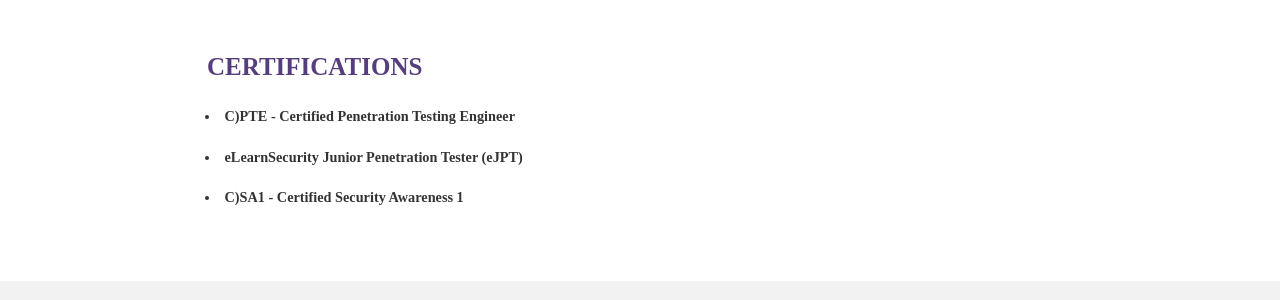
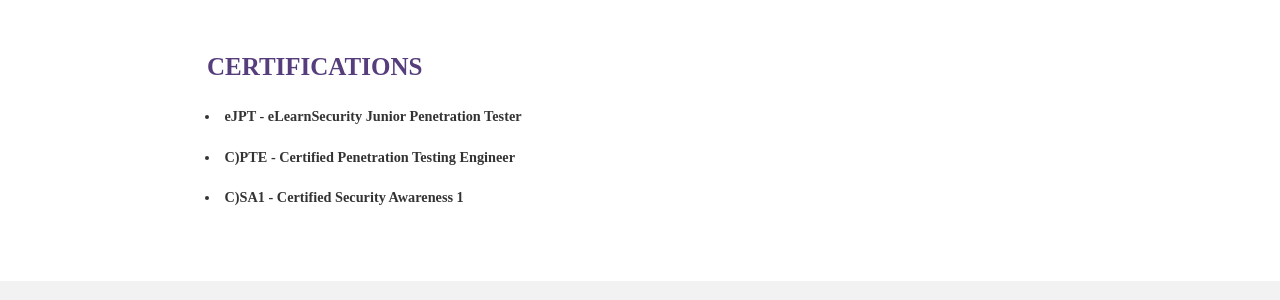
Before and after one commit to ptrckstuns/ptrckstuns.github.io, a Jekyll site: the page built from portfolio.html, in a window 1280 px wide. Shown: the part 715-1015 px from the top of the page. Built offline with Jekyll 4.4.1, drawn with Linux system fonts in a browser that asks for light colours; nearby versions of some CDN libraries; some web fonts are replaced.

```diff
--- a/_config.yml
+++ b/_config.yml
@@ -28,8 +28,8 @@ theme_settings :
       - skill : MySQL, Microsoft SQL Server
         value : 75  # Percent value
     certifications:
+      - cert : eJPT - eLearnSecurity Junior Penetration Tester
       - cert : C)PTE - Certified Penetration Testing Engineer
-      - cert : eLearnSecurity Junior Penetration Tester (eJPT)
       - cert : C)SA1 - Certified Security Awareness 1
 
   # Icons
```
